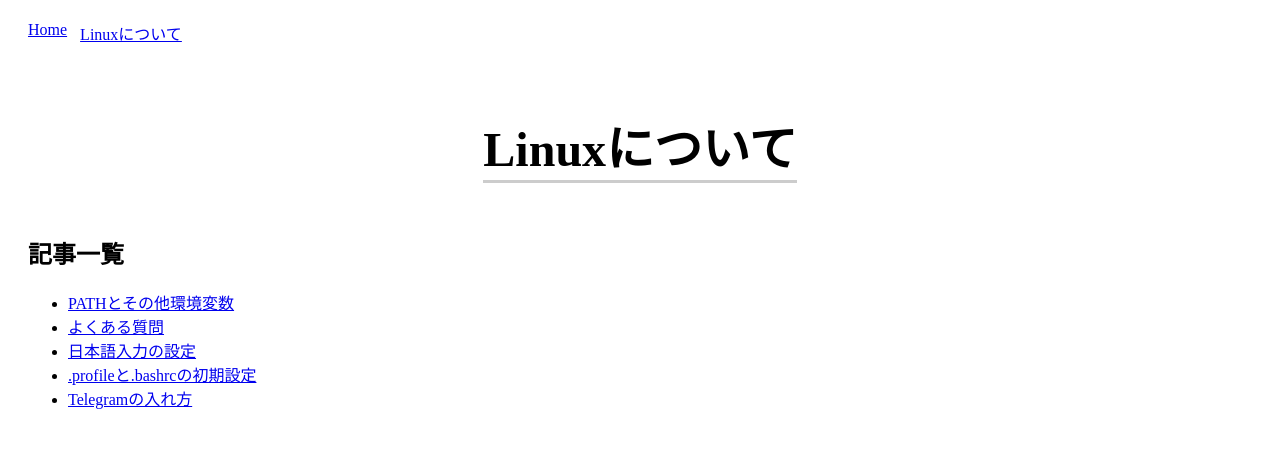
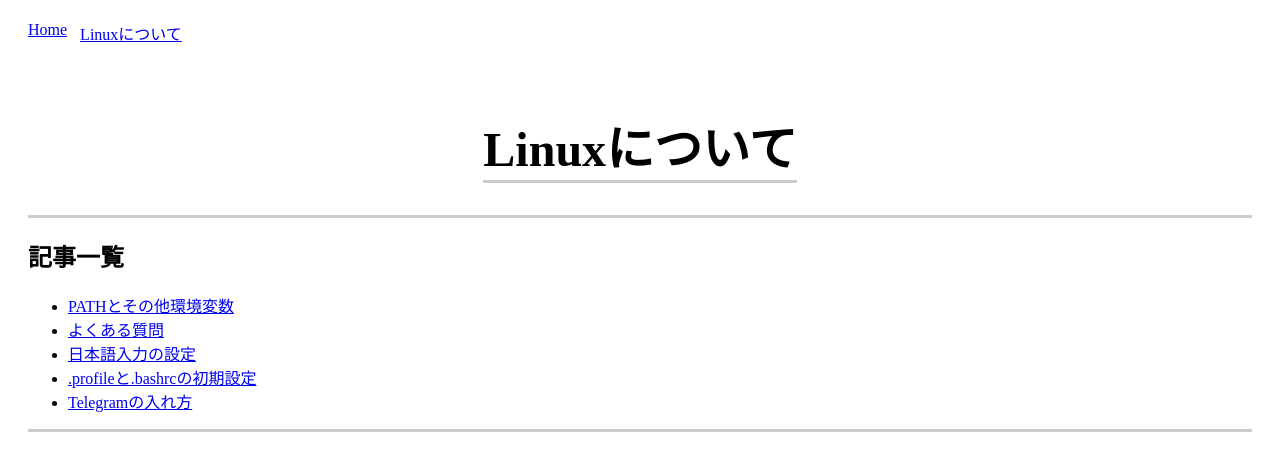
Before and after one commit to Stealthmate/saidai-deep-learning, a Jekyll site: the page built from _linux/home.md, in a window 1280 px wide. Shown: the top 471 px of the page. Built offline with Jekyll 4.4.1, drawn with Linux system fonts in a browser that asks for light colours.

Commit message:
Make styling mre intelligent

```diff
--- /dev/null
+++ b/_sass/_collection_home.scss
@@ -0,0 +1,6 @@
+@import 'colors';
+
+.article-list {
+    border-top: solid 3px $color-border;
+    border-bottom: solid 3px $color-border;
+}
--- /dev/null
+++ b/_sass/_colors.scss
@@ -0,0 +1,4 @@
+@import 'theme_default';
+
+$color-border: $theme-color-border;
+$color-text: $theme-color-text;
--- /dev/null
+++ b/_sass/_theme_default.scss
@@ -0,0 +1,2 @@
+$theme-color-border: #CCC;
+$theme-color-text: #333;
--- a/assets/css/style.scss
+++ b/assets/css/style.scss
@@ -1,5 +1,7 @@
 ---
 ---
+
+@import 'collection_home';
 
 $color-text: #333;
 $color-border: #CCC;
```
